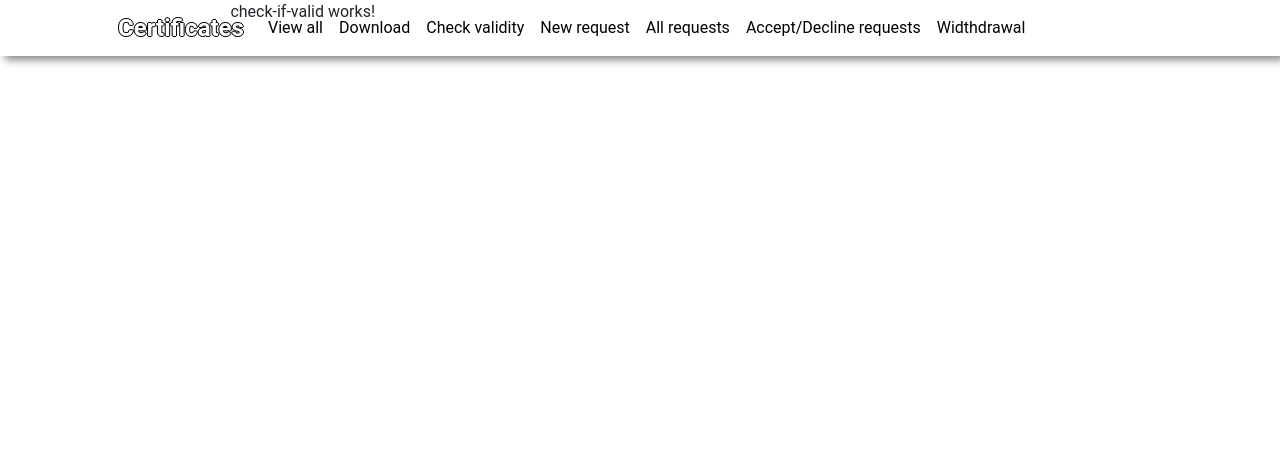
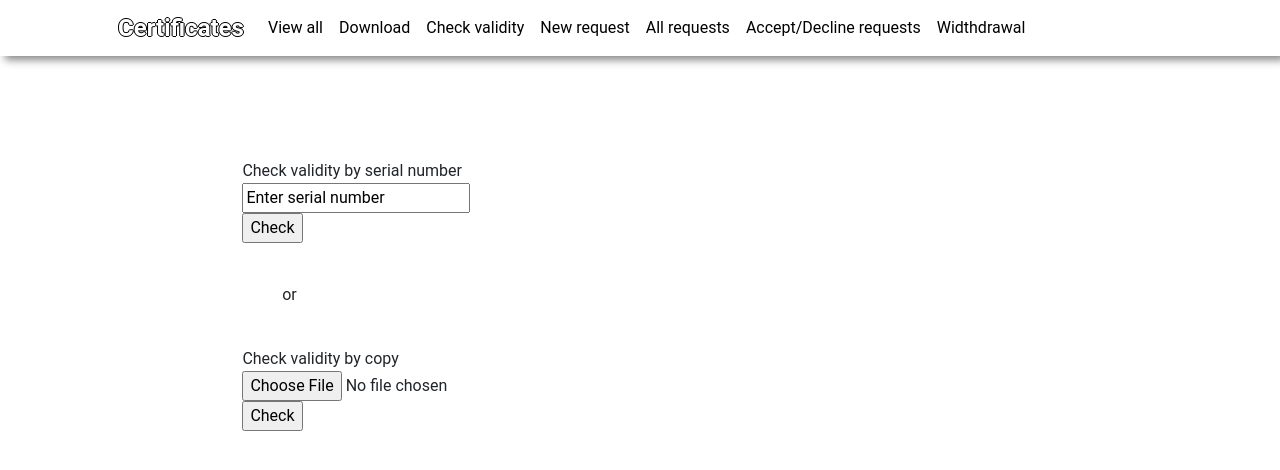
Before and after one commit to ProjectTim22IB/FrontendTim22IB, an Angular app in the folder FrontendTim22IB/: page /validity in a window 1280 px wide. Shown: the top 470 px of the page. Built offline with nearby package versions, Linux system fonts and the light colour scheme.

Commit message:
Updated validation checking component

```diff
--- a/FrontendTim22IB/src/app/Components/check-if-valid/check-if-valid.component.css
+++ b/FrontendTim22IB/src/app/Components/check-if-valid/check-if-valid.component.css
@@ -0,0 +1,29 @@
+header{
+
+  background-size: cover;
+}
+
+.btn-sm{
+  color: rgb(88, 187, 187);
+  border-color: rgb(88, 187, 187);
+}
+
+.btn-sm:hover{
+  background-color: rgb(205, 253, 255);
+}
+
+.page-link{
+  color:rgb(88, 187, 187);
+}
+
+.card-title{
+  font-family: 'Gaegu', cursive;
+}
+
+.col-4{
+  transition: all .2s ease-in-out;
+}
+
+.col-4:hover{
+  transform: scale(1.1);
+}
--- a/FrontendTim22IB/src/app/Components/check-if-valid/check-if-valid.component.html
+++ b/FrontendTim22IB/src/app/Components/check-if-valid/check-if-valid.component.html
@@ -1 +1,14 @@
-<p>check-if-valid works!</p>
+<div class="container">
+    <div style="margin-top: 20%;">
+        <label for="myfile">Check validity by serial number</label><br>
+        <input type="text" value="Enter serial number"/><br>
+        <input type="submit" value="Check">
+    </div>
+    <div style="margin: 5%;">or</div>
+    <form action="/action_page.php">
+        <label for="myfile">Check validity by copy</label><br>
+        <input type="file" id="myfile" name="myfile"><br>
+        <input type="submit" value="Check">
+      </form>
+
+</div>
```
